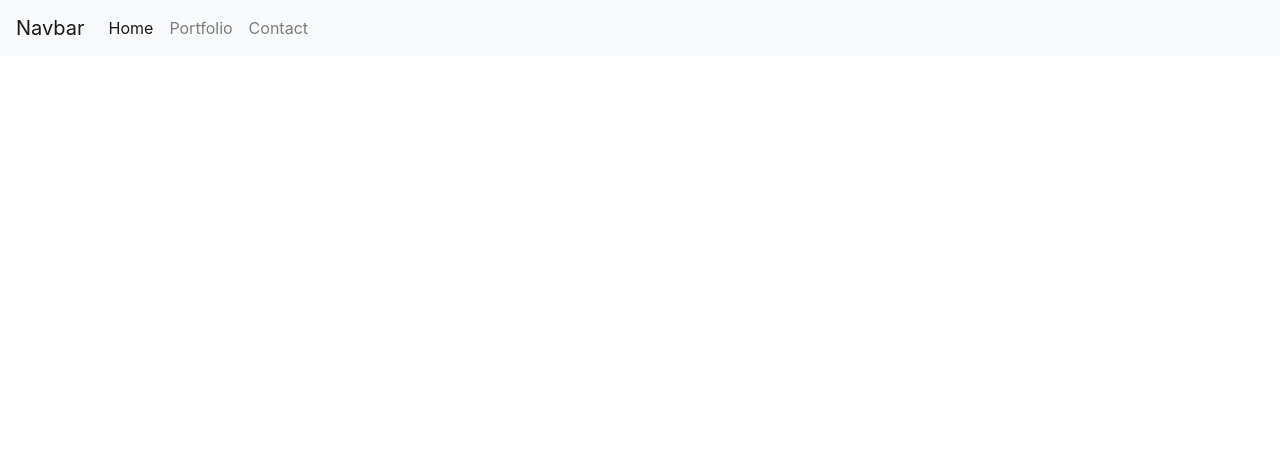
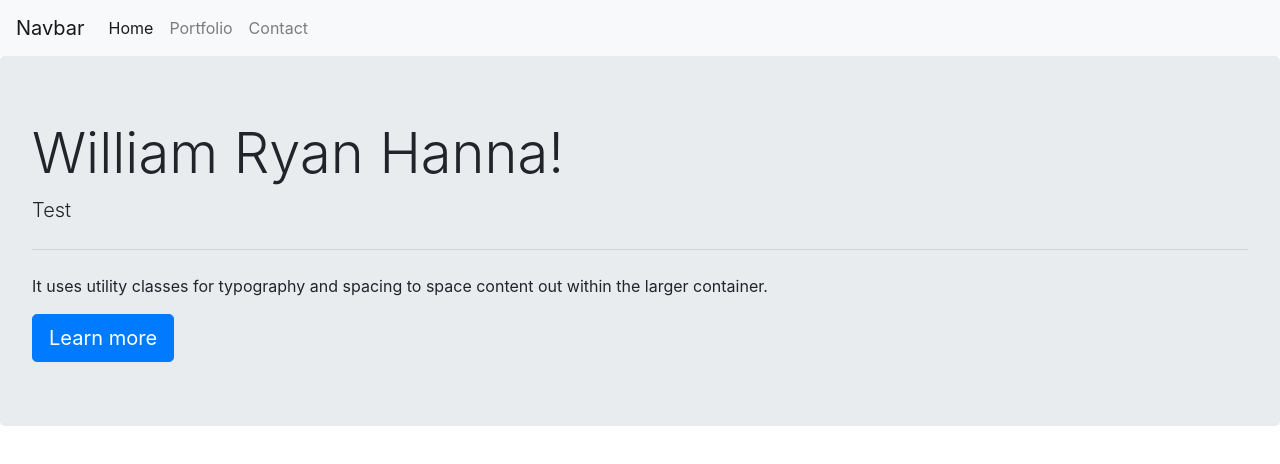
Before and after one commit to wrhcodecamp/Portfolio, a plain HTML site: page index.html in a window 1280 px wide. Drawn offline with nearby package versions, Linux system fonts and the light colour scheme.

Commit message:
testing jumbotron component

```diff
--- a/index.html
+++ b/index.html
@@ -45,6 +45,17 @@
 			</div>
 		</nav>
 
+		<div class="jumbotron">
+			<h1 class="display-4">William Ryan Hanna!</h1>
+			<p class="lead">Test</p>
+			<hr class="my-4" />
+			<p>
+				It uses utility classes for typography and spacing to space content out
+				within the larger container.
+			</p>
+			<a class="btn btn-primary btn-lg" href="#" role="button">Learn more</a>
+		</div>
+
 		<script
 			src="https://code.jquery.com/jquery-3.4.1.slim.min.js"
 			integrity="sha384-J6qa4849blE2+poT4WnyKhv5vZF5SrPo0iEjwBvKU7imGFAV0wwj1yYfoRSJoZ+n"
```
